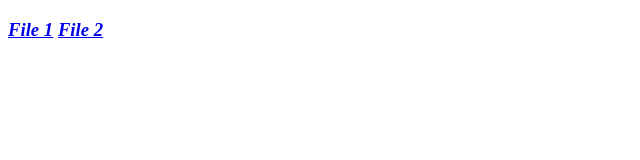
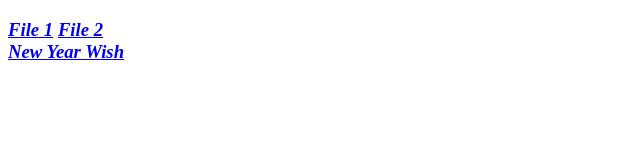
Before and after one commit to varunkumarmedam/ccc_web_grp3, a plain HTML site: page index.html in a window 1280 px wide. Shown: the whole page, without its empty margins (0-640 px from the left). Drawn offline with Linux system fonts and the light colour scheme.

Commit message:
Update index.html

```diff
--- a/index.html
+++ b/index.html
@@ -12,7 +12,8 @@
 	<body>
 		<h3>
 			<a href="hemanth.html">File 1</a>
-						<a href="finished.html">File 2</a>
+			<a href="finished.html">File 2</a><br>
+			<a href="new year 31st.html">New Year Wish</a>
 		</h3>
 	</body>
 </html>
```
